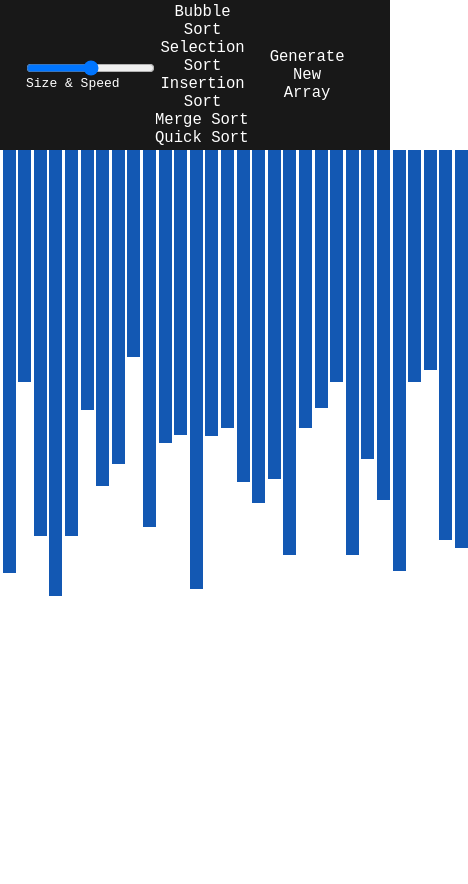
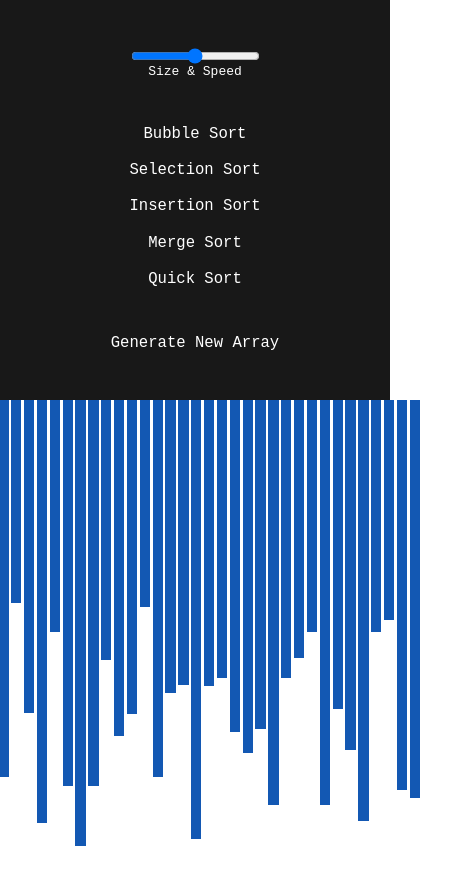
Before and after one commit to Joshuarvlcb/sorting-visualizer, a React (Create React App) app: page / in a window 390 px wide. Shown: the top 884 px of the page, 468 px wide, since content can reach past the window. Before the commit the page ends 844 px from the top, so only its background shows below. Built offline with nearby package versions, Linux system fonts and the light colour scheme.

Commit message:
added media querys to make the application responsive

```diff
--- a/src/sass/style.scss
+++ b/src/sass/style.scss
@@ -10,7 +10,7 @@ html {
 }
 .header {
   display: flex;
-  padding: 2.8rem 2rem;
+  padding: 2.8rem 0rem;
   background-color: rgb(24, 24, 24);
   justify-content: space-around;
   align-items: center;
@@ -33,7 +33,6 @@ html {
     background-color: transparent;
     font-size: 1.2rem;
     text-transform: capitalize;
-    margin-right: 1.5rem;
     cursor: pointer !important;
     font-family: monospace !important;
   }
@@ -87,3 +86,31 @@ html {
     background-color: #ff8800;
   }
 }
+
+@media only screen and(max-width:1050px) {
+  .header {
+    flex-direction: column;
+    min-height: 400px;
+
+    p {
+      text-align: center;
+    }
+  }
+  .button-container {
+    margin: 1rem 0;
+    display: flex;
+    flex-direction: column;
+
+    button {
+      margin: 0.7rem 0;
+    }
+  }
+  .array-container .array {
+    width: 600px;
+  }
+}
+@media only screen and (max-width: 660px) {
+  .array-container .array {
+    width: 450px;
+  }
+}
--- a/src/styles/style.css
+++ b/src/styles/style.css
@@ -12,7 +12,7 @@ html {
 
 .header {
   display: flex;
-  padding: 2.8rem 2rem;
+  padding: 2.8rem 0rem;
   background-color: rgb(24, 24, 24);
   justify-content: space-around;
   align-items: center;
@@ -37,7 +37,6 @@ html {
   background-color: transparent;
   font-size: 1.2rem;
   text-transform: capitalize;
-  margin-right: 1.5rem;
   cursor: pointer !important;
   font-family: monospace !important;
 }
@@ -79,4 +78,29 @@ html {
   100% {
     background-color: #ff8800;
   }
+}
+@media only screen and (max-width: 1050px) {
+  .header {
+    flex-direction: column;
+    min-height: 400px;
+  }
+  .header p {
+    text-align: center;
+  }
+  .button-container {
+    margin: 1rem 0;
+    display: flex;
+    flex-direction: column;
+  }
+  .button-container button {
+    margin: 0.7rem 0;
+  }
+  .array-container .array {
+    width: 600px;
+  }
+}
+@media only screen and (max-width: 660px) {
+  .array-container .array {
+    width: 450px;
+  }
 }/*# sourceMappingURL=style.css.map */
--- a/src/styles/style.min.css
+++ b/src/styles/style.min.css
@@ -12,7 +12,7 @@ html {
 
 .header {
   display: flex;
-  padding: 2.8rem 2rem;
+  padding: 2.8rem 0rem;
   background-color: rgb(24, 24, 24);
   justify-content: space-around;
   align-items: center;
@@ -37,7 +37,6 @@ html {
   background-color: transparent;
   font-size: 1.2rem;
   text-transform: capitalize;
-  margin-right: 1.5rem;
   cursor: pointer !important;
   font-family: monospace !important;
 }
@@ -79,4 +78,29 @@ html {
   100% {
     background-color: #ff8800;
   }
+}
+@media only screen and (max-width: 1050px) {
+  .header {
+    flex-direction: column;
+    min-height: 400px;
+  }
+  .header p {
+    text-align: center;
+  }
+  .button-container {
+    margin: 1rem 0;
+    display: flex;
+    flex-direction: column;
+  }
+  .button-container button {
+    margin: 0.7rem 0;
+  }
+  .array-container .array {
+    width: 600px;
+  }
+}
+@media only screen and (max-width: 660px) {
+  .array-container .array {
+    width: 450px;
+  }
 }/*# sourceMappingURL=style.min.css.map */
```
Also changed, not shown: 2 other files (tests, documents, lock files or other folders).
